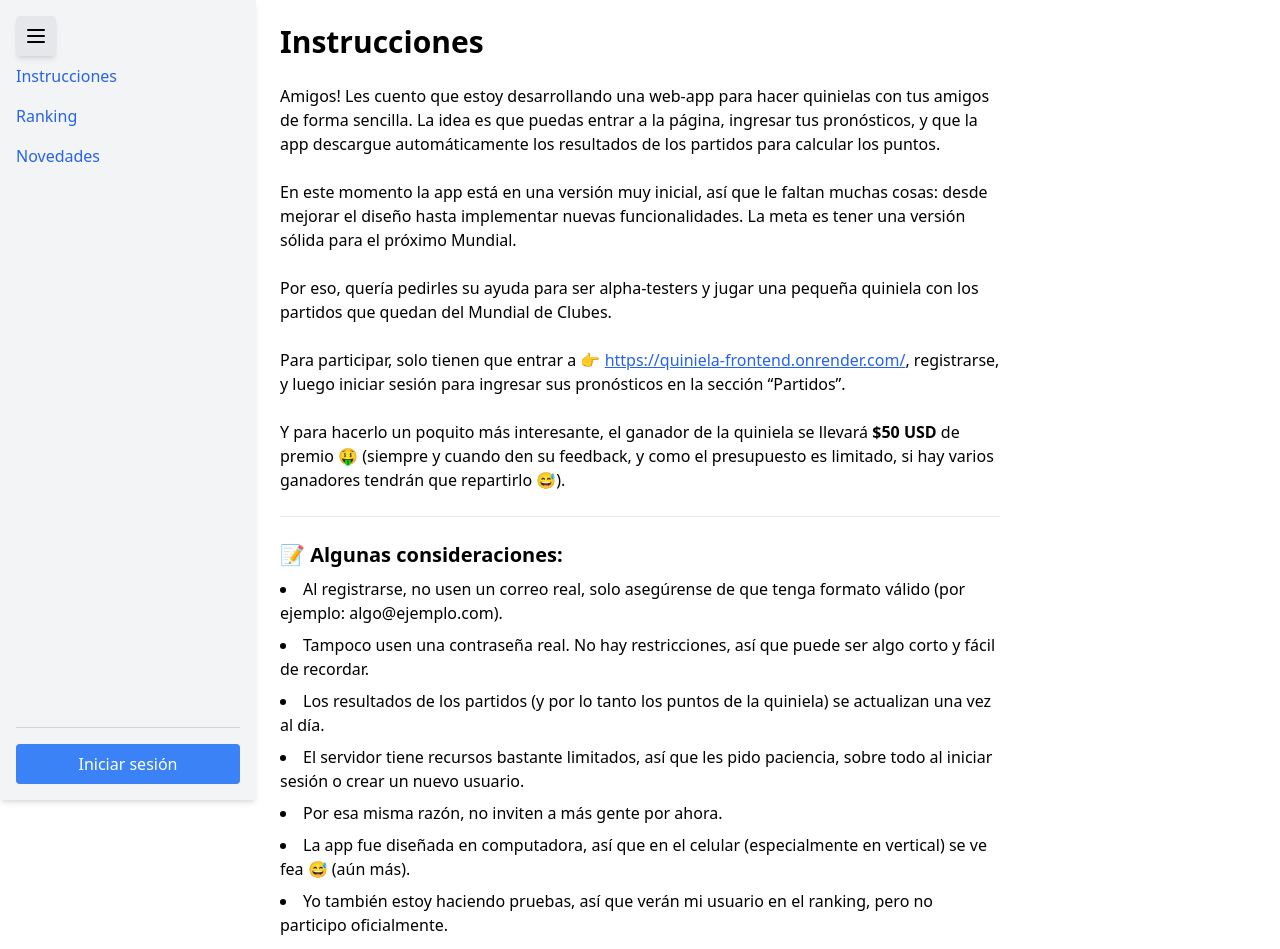
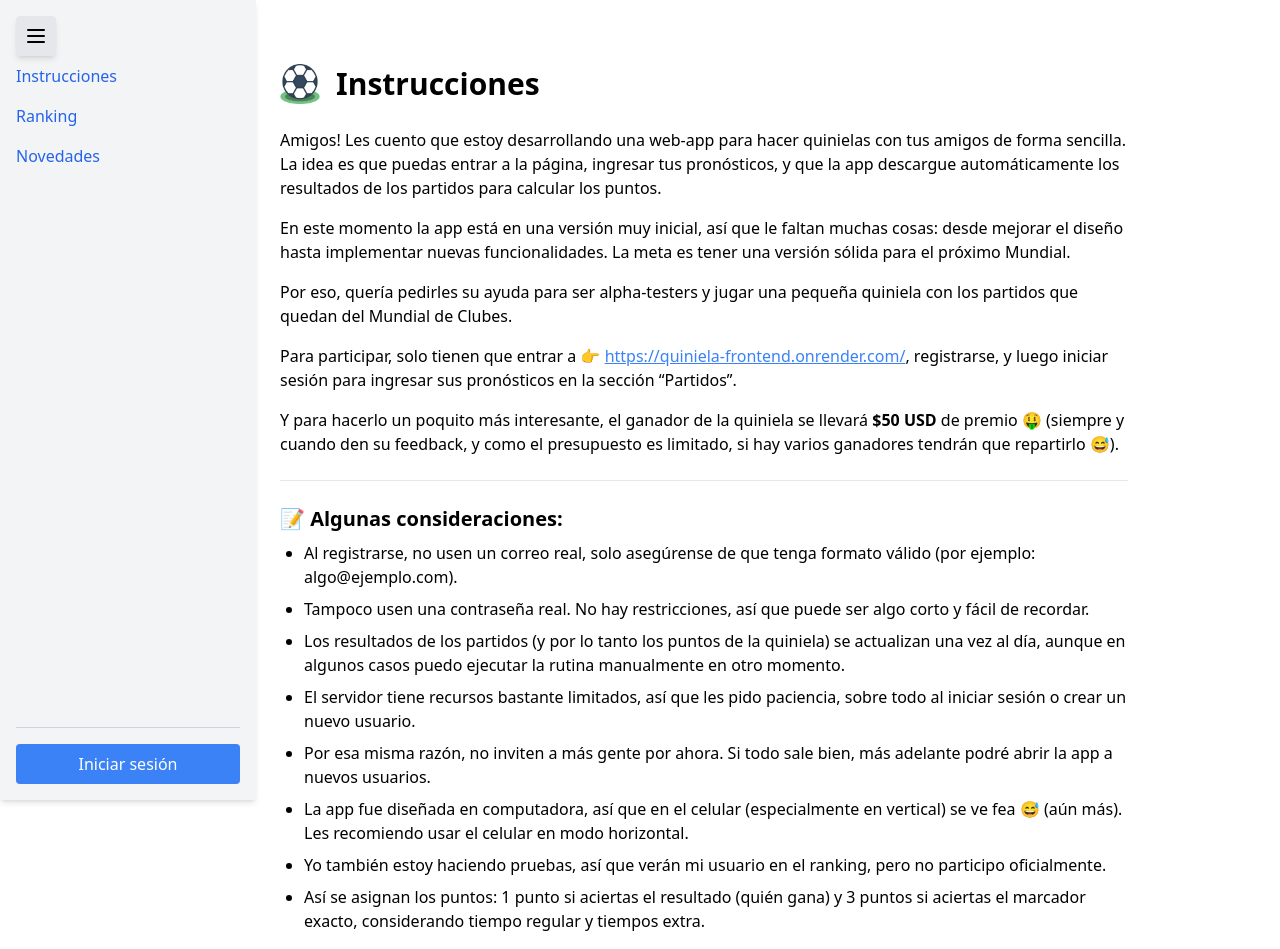
Before and after one commit to rogeliolopezcamara/quiniela-app, a React (Vite) app in the folder quiniela-frontend/: page / in a window 1280 px wide. Shown: the top 949 px of the page. Built offline with nearby package versions, Linux system fonts and the light colour scheme; no server answers.

Commit message:
Ajustes pagina instrucciones

```diff
--- a/quiniela-frontend/src/components/Instructions.jsx
+++ b/quiniela-frontend/src/components/Instructions.jsx
@@ -1,56 +1,53 @@
-// src/components/Instructions.jsx
 import Sidebar from "./Sidebar";
 
 function Instructions() {
   return (
     <div className="flex">
       <Sidebar />
-      <div className="ml-64 p-6 w-full max-w-3xl">
-        <h1 className="text-3xl font-bold mb-6">Instrucciones</h1>
+      <div className="flex-1 ml-64 pt-16 p-6 max-w-4xl">
+        <div className="flex items-center mb-6">
+          <img src="/icono.png" alt="Ícono" className="w-10 h-10 mr-4" />
+          <h1 className="text-3xl font-bold">Instrucciones</h1>
+        </div>
 
-        <p className="mb-6">
-          Amigos! Les cuento que estoy desarrollando una web-app para hacer quinielas con tus amigos de forma sencilla.
-          La idea es que puedas entrar a la página, ingresar tus pronósticos, y que la app descargue automáticamente los
-          resultados de los partidos para calcular los puntos.
+        <p className="mb-4">
+          Amigos! Les cuento que estoy desarrollando una web-app para hacer quinielas con tus amigos de forma sencilla. La idea es que puedas entrar a la página, ingresar tus pronósticos, y que la app descargue automáticamente los resultados de los partidos para calcular los puntos.
         </p>
 
-        <p className="mb-6">
-          En este momento la app está en una versión muy inicial, así que le faltan muchas cosas: desde mejorar el diseño hasta
-          implementar nuevas funcionalidades. La meta es tener una versión sólida para el próximo Mundial.
+        <p className="mb-4">
+          En este momento la app está en una versión muy inicial, así que le faltan muchas cosas: desde mejorar el diseño hasta implementar nuevas funcionalidades. La meta es tener una versión sólida para el próximo Mundial.
         </p>
 
-        <p className="mb-6">
-          Por eso, quería pedirles su ayuda para ser alpha-testers y jugar una pequeña quiniela con los partidos que quedan del
-          Mundial de Clubes.
+        <p className="mb-4">
+          Por eso, quería pedirles su ayuda para ser alpha-testers y jugar una pequeña quiniela con los partidos que quedan del Mundial de Clubes.
         </p>
 
-        <p className="mb-6">
-          Para participar, solo tienen que entrar a 👉 <a href="https://quiniela-frontend.onrender.com/" className="text-blue-600 underline">https://quiniela-frontend.onrender.com/</a>, registrarse, y luego iniciar sesión para ingresar sus pronósticos en la sección “Partidos”.
+        <p className="mb-4">
+          Para participar, solo tienen que entrar a 👉 <a href="https://quiniela-frontend.onrender.com/" className="text-blue-500 underline">https://quiniela-frontend.onrender.com/</a>, registrarse, y luego iniciar sesión para ingresar sus pronósticos en la sección “Partidos”.
         </p>
 
-        <p className="mb-6">
-          Y para hacerlo un poquito más interesante, el ganador de la quiniela se llevará <strong>$50 USD</strong> de premio 🤑 (siempre y cuando den su feedback,
-          y como el presupuesto es limitado, si hay varios ganadores tendrán que repartirlo 😅).
+        <p className="mb-4">
+          Y para hacerlo un poquito más interesante, el ganador de la quiniela se llevará <strong>$50 USD</strong> de premio 🤑 (siempre y cuando den su feedback, y como el presupuesto es limitado, si hay varios ganadores tendrán que repartirlo 😅).
         </p>
 
         <hr className="my-6" />
 
-        <h2 className="text-xl font-semibold mb-2">📝 Algunas consideraciones:</h2>
-        <ul className="list-disc list-inside space-y-2 mb-6">
+        <h2 className="text-xl font-bold mb-2">📝 Algunas consideraciones:</h2>
+        <ul className="list-disc pl-6 space-y-2">
           <li>Al registrarse, no usen un correo real, solo asegúrense de que tenga formato válido (por ejemplo: algo@ejemplo.com).</li>
           <li>Tampoco usen una contraseña real. No hay restricciones, así que puede ser algo corto y fácil de recordar.</li>
-          <li>Los resultados de los partidos (y por lo tanto los puntos de la quiniela) se actualizan una vez al día.</li>
+          <li>Los resultados de los partidos (y por lo tanto los puntos de la quiniela) se actualizan una vez al día, aunque en algunos casos puedo ejecutar la rutina manualmente en otro momento.</li>
           <li>El servidor tiene recursos bastante limitados, así que les pido paciencia, sobre todo al iniciar sesión o crear un nuevo usuario.</li>
-          <li>Por esa misma razón, no inviten a más gente por ahora.</li>
-          <li>La app fue diseñada en computadora, así que en el celular (especialmente en vertical) se ve fea 😅 (aún más).</li>
+          <li>Por esa misma razón, no inviten a más gente por ahora. Si todo sale bien, más adelante podré abrir la app a nuevos usuarios.</li>
+          <li>La app fue diseñada en computadora, así que en el celular (especialmente en vertical) se ve fea 😅 (aún más). Les recomiendo usar el celular en modo horizontal.</li>
           <li>Yo también estoy haciendo pruebas, así que verán mi usuario en el ranking, pero no participo oficialmente.</li>
           <li>Así se asignan los puntos: 1 punto si aciertas el resultado (quién gana) y 3 puntos si aciertas el marcador exacto, considerando tiempo regular y tiempos extra.</li>
         </ul>
 
         <hr className="my-6" />
 
-        <h2 className="text-xl font-semibold mb-2">🙏 Me ayudaría mucho si pudieran compartir:</h2>
-        <ul className="list-disc list-inside space-y-2">
+        <h2 className="text-xl font-bold mb-2">🛠 Me ayudaría mucho si pudieran compartir:</h2>
+        <ul className="list-disc pl-6 space-y-2">
           <li>Errores o bugs que encuentren.</li>
           <li>Posibles problemas de seguridad.</li>
           <li>Ideas de funcionalidades que les gustaría tener.</li>
```
